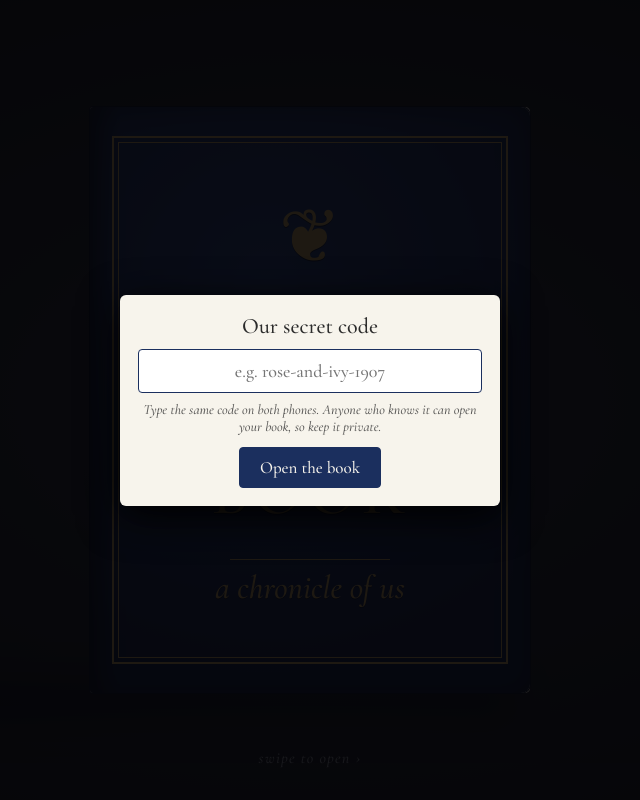
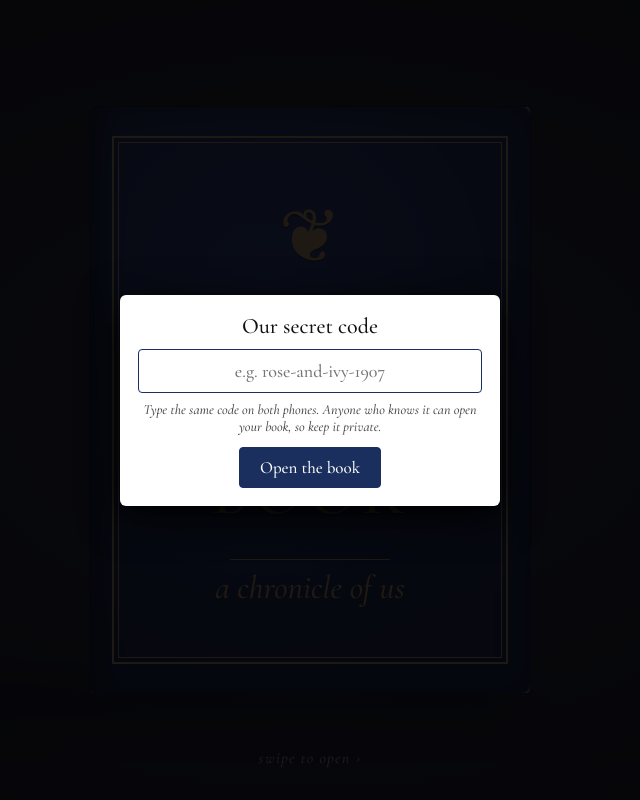
Before and after one commit to a7medturbo77-arch/FA-Memory-BOOK, a plain HTML site: page index.html in a window 1280 px wide. Shown: the whole page, without its empty margins (330-970 px from the left). Drawn offline with nearby package versions, Linux system fonts and the light colour scheme; a web font is replaced by a local one.

Commit message:
Update index.html

```diff
--- a/index.html
+++ b/index.html
@@ -6,7 +6,7 @@
 <title>Our Memory Book</title>
 <link href="https://fonts.googleapis.com/css2?family=Cormorant+Garamond:ital,wght@0,500;1,500&family=IM+Fell+English:ital@0;1&display=swap" rel="stylesheet">
 <style>
-:root{--pw:180px;--ink:#2b2b2b;--gold:#d4af5f;--navy:#1b2f5e;--paper:#f7f4ec}
+:root{--pw:180px;--ink:#111;--gold:#d4af5f;--navy:#1b2f5e;--paper:#ffffff}
 *{box-sizing:border-box;-webkit-tap-highlight-color:transparent}
 html,body{height:100%;margin:0;overflow:hidden;background:radial-gradient(ellipse at center,#2c2f36 0%,#0d0e11 85%);color:var(--ink);font-family:'IM Fell English','Cormorant Garamond',Georgia,serif}
 body{padding:env(safe-area-inset-top,0px) 0 env(safe-area-inset-bottom,0px)}
@@ -15,29 +15,31 @@ body{padding:env(safe-area-inset-top,0px) 0 env(safe-area-inset-bottom,0px)}
 #book:before{content:"";position:absolute;left:2%;right:2%;bottom:-4%;height:6%;background:#000;filter:blur(18px);opacity:.6}
 .leaf{position:absolute;left:50%;top:0;width:50%;height:100%;transform-origin:left center;transform-style:preserve-3d;transition:transform .95s cubic-bezier(.55,.05,.25,1)}
 .leaf.nt{transition:none}
+/* PAGES: pure white */
 .face{position:absolute;inset:0;backface-visibility:hidden;-webkit-backface-visibility:hidden;overflow:hidden;
-background:linear-gradient(90deg,rgba(0,0,0,.16),rgba(0,0,0,0) 9%),radial-gradient(circle at 30% 20%,#fffdf8,#f7f4ec 70%,#ece7da);
+background:linear-gradient(90deg,rgba(0,0,0,.14),rgba(0,0,0,0) 9%),radial-gradient(circle at 30% 20%,#ffffff,#fcfcfc 70%,#f1f1f1);
 box-shadow:inset -1px 0 0 rgba(0,0,0,.12)}
 .front{border-radius:0 5px 5px 0}
-.back{transform:rotateY(180deg);border-radius:5px 0 0 5px;background:linear-gradient(270deg,rgba(0,0,0,.16),rgba(0,0,0,0) 9%),radial-gradient(circle at 70% 20%,#fffdf8,#f7f4ec 70%,#ece7da)}
+.back{transform:rotateY(180deg);border-radius:5px 0 0 5px;background:linear-gradient(270deg,rgba(0,0,0,.14),rgba(0,0,0,0) 9%),radial-gradient(circle at 70% 20%,#ffffff,#fcfcfc 70%,#f1f1f1)}
 .shade{position:absolute;inset:0;background:linear-gradient(90deg,#0a0a0c,rgba(10,10,12,.2));opacity:0;pointer-events:none;transition:opacity .5s}
 /* NAVY COVER */
 .face.cover{background:linear-gradient(90deg,rgba(0,0,0,.45),rgba(0,0,0,0) 7%),radial-gradient(circle at 40% 30%,#2a4685,#101d42 80%);box-shadow:0 0 0 1px #060c1f,inset 0 0 30px rgba(0,0,0,.5);border-radius:3px 9px 9px 3px}
 /* inside of the cover: plain navy, no lines */
-.face.endp{background:linear-gradient(270deg,rgba(0,0,0,.35),rgba(0,0,0,0) 10%),radial-gradient(circle at 60% 30%,#1f3770,#0d1936)}
+.face.endp{background:linear-gradient(270deg,rgba(0,0,0,.35),rgba(0,0,0,0) 10%),radial-gradient(circle at 60% 30%,#2f4f93,#1b2f5e)}
 .cin{position:absolute;inset:5%;border:2px solid var(--gold);display:flex;flex-direction:column;align-items:center;justify-content:center;text-align:center;color:var(--gold);text-shadow:0 1px 0 rgba(0,0,0,.6);outline:1px solid var(--gold);outline-offset:-7px;padding:8%}
 .cin h1{font-weight:400;font-size:calc(var(--pw)*.15);line-height:1.15;margin:.3em 0;letter-spacing:.06em;text-transform:uppercase}
 .cin .o{font-size:calc(var(--pw)*.17)}
 .cin .r{width:50%;height:1px;background:var(--gold);margin:.5em 0}
 .cin p{font-style:italic;margin:0;font-size:calc(var(--pw)*.075)}
-/* first page: quote, ornament, signature, corner numbers */
-.qt{position:absolute;inset:0;color:#2b2b2b}
-.qt .q{position:absolute;top:30%;left:12%;right:12%;text-align:center;font-style:italic;font-size:calc(var(--pw)*.085);line-height:1.4}
-.qt .o{position:absolute;top:58%;width:100%;text-align:center;font-size:calc(var(--pw)*.2);color:rgba(43,43,43,.45);transform:translateY(-50%)}
+/* numbers on the inside of the cover (black, top corners) */
+.nn{position:absolute;top:1.8%;font-style:italic;font-size:calc(var(--pw)*.06);color:#000}
+.nn1{left:4%}
+.nn2{right:4%}
+/* first page: quote, heart, signature */
+.qt{position:absolute;inset:0;color:#111}
+.qt .q{position:absolute;bottom:56%;left:12%;right:12%;text-align:center;font-style:italic;font-size:calc(var(--pw)*.08);line-height:1.4}
+.qt .o{position:absolute;top:58%;width:100%;text-align:center;font-size:calc(var(--pw)*.2);line-height:1;color:rgba(0,0,0,.55);transform:translateY(-50%)}
 .qt .s{position:absolute;bottom:3.5%;right:4.5%;text-align:right;font-style:italic;font-size:calc(var(--pw)*.05);line-height:1.25}
-.qt .n{position:absolute;top:3.5%;font-style:italic;font-size:calc(var(--pw)*.05)}
-.qt .n1{left:4.5%}
-.qt .n2{right:4.5%}
 .ph{position:absolute;left:8%;right:8%;top:8%;bottom:8%;padding:calc(var(--pw)*.02);background:#fff;box-shadow:0 2px 6px rgba(0,0,0,.3)}
 .ph img{width:100%;height:100%;object-fit:cover;display:block}
 .pn{position:absolute;bottom:2.4%;width:100%;text-align:center;font-style:italic;font-size:calc(var(--pw)*.055);opacity:.6}
@@ -46,27 +48,27 @@ box-shadow:inset -1px 0 0 rgba(0,0,0,.12)}
 .plus path{fill:none;stroke:currentColor;stroke-width:3;stroke-linecap:round;stroke-dasharray:100;stroke-dashoffset:100;animation:dr 2.2s .4s forwards ease}
 .plus path+path{animation-delay:1.2s}
 @keyframes dr{to{stroke-dashoffset:0}}
-.hint{position:absolute;top:70%;width:100%;text-align:center;font-style:italic;font-size:calc(var(--pw)*.06);opacity:.55}
-.edit{position:absolute;bottom:3%;right:7%;background:none;border:0;border-bottom:1px solid currentColor;font:italic calc(var(--pw)*.065) 'IM Fell English',Georgia,serif;color:var(--ink);opacity:.7;padding:2px 0;cursor:pointer}
+.hint{position:absolute;top:70%;width:100%;text-align:center;font-style:italic;font-size:calc(var(--pw)*.06);opacity:.6}
+.edit{position:absolute;bottom:3%;right:7%;background:none;border:0;border-bottom:1px solid currentColor;font:italic calc(var(--pw)*.065) 'IM Fell English',Georgia,serif;color:var(--ink);opacity:.75;padding:2px 0;cursor:pointer}
 .L .edit{right:auto;left:7%}
-#tip{position:fixed;bottom:calc(env(safe-area-inset-bottom,0px) + 4vh);width:100%;text-align:center;color:#b9bcc4;font-style:italic;letter-spacing:.08em;opacity:.8;transition:opacity .5s;pointer-events:none}
+#tip{position:fixed;bottom:calc(env(safe-area-inset-bottom,0px) + 4vh);width:100%;text-align:center;color:#cfd3dc;font-style:italic;letter-spacing:.08em;opacity:.85;transition:opacity .5s;pointer-events:none}
 #tip.h{opacity:0}
 .ov{position:fixed;inset:0;background:rgba(5,5,8,.88);display:none;align-items:center;justify-content:center;z-index:9999;padding:16px}
 .ov.on{display:flex}
-.card{background:var(--paper);border-radius:6px;padding:18px;width:min(92vw,380px);max-height:90vh;overflow:auto;box-shadow:0 10px 40px #000;text-align:center}
+.card{background:#fff;border-radius:6px;padding:18px;width:min(92vw,380px);max-height:90vh;overflow:auto;box-shadow:0 10px 40px #000;text-align:center;color:#111}
 .card h2{margin:0 0 10px;font-weight:400;font-size:22px}
-.cw{background:#ece8dc;padding:8%;box-shadow:inset 0 0 0 1px rgba(0,0,0,.1)}
+.cw{background:#f1f1f1;padding:8%;box-shadow:inset 0 0 0 1px rgba(0,0,0,.1)}
 canvas{width:100%;display:block;touch-action:none;background:#fff;box-shadow:0 2px 6px rgba(0,0,0,.35)}
 input[type=range]{width:90%;margin:14px 0 6px;accent-color:var(--navy)}
-input[type=text]{width:100%;font:inherit;font-size:18px;padding:10px;border:1px solid var(--navy);border-radius:4px;background:#fff;text-align:center;color:var(--ink)}
+input[type=text]{width:100%;font:inherit;font-size:18px;padding:10px;border:1px solid var(--navy);border-radius:4px;background:#fff;text-align:center;color:#111}
 .btns{display:flex;gap:10px;justify-content:center;margin-top:12px}
 .bt{font:inherit;font-size:17px;padding:9px 20px;border-radius:4px;border:1px solid var(--navy);background:none;color:var(--navy);cursor:pointer}
-.bt.p{background:var(--navy);color:#f7f4ec}
+.bt.p{background:var(--navy);color:#fff}
 .bt:disabled{opacity:.5}
 .row{display:flex;align-items:center;gap:10px;padding:7px 0;border-bottom:1px solid rgba(0,0,0,.15);text-align:left}
 .row img{width:36px;height:48px;object-fit:cover}
 .row span{flex:1}
-.row button{font-size:18px;width:36px;height:36px;border:1px solid rgba(0,0,0,.35);background:none;border-radius:4px;color:var(--ink)}
+.row button{font-size:18px;width:36px;height:36px;border:1px solid rgba(0,0,0,.35);background:none;border-radius:4px;color:#111}
 .small{font-size:14px;opacity:.75;margin:8px 0 0;font-style:italic}
 </style>
 </head>
@@ -155,7 +157,8 @@ function buildPages(){
 }
 function html(p){
   if(p==='cover')return '<div class="cin"><div class="o">❦</div><h1>Our Memory Book</h1><div class="r"></div><p>a chronicle of us</p></div>';
-  if(p==='quote')return '<div class="qt"><div class="n n1">18</div><div class="n n2">20</div><div class="q">“For The Love That Moves The Sun And The Other Stars”</div><div class="o">❦</div><div class="s">Your beloved,<br>Ahmed</div></div>';
+  if(p==='inside')return '<div class="nn nn1">18</div><div class="nn nn2">20</div>';
+  if(p==='quote')return '<div class="qt"><div class="q">“For The Love That Moves The Sun And The Other Stars”</div><div class="o">❦</div><div class="s">Your beloved,<br>Ahmed</div></div>';
   if(p==='plus')return '<button class="plus" aria-label="Add photos"><svg viewBox="0 0 100 100"><path pathLength="100" d="M50 10C49 30 51 70 50 90"/><path pathLength="100" d="M10 51C30 49 70 52 90 50"/></svg></button><div class="hint">add a memory</div><button class="edit">edit</button>';
   if(p&&p.s)return '<div class="ph"><img alt="" src="'+p.s+'"></div><div class="pn">— '+p.n+' —</div>';
   return '';
```
